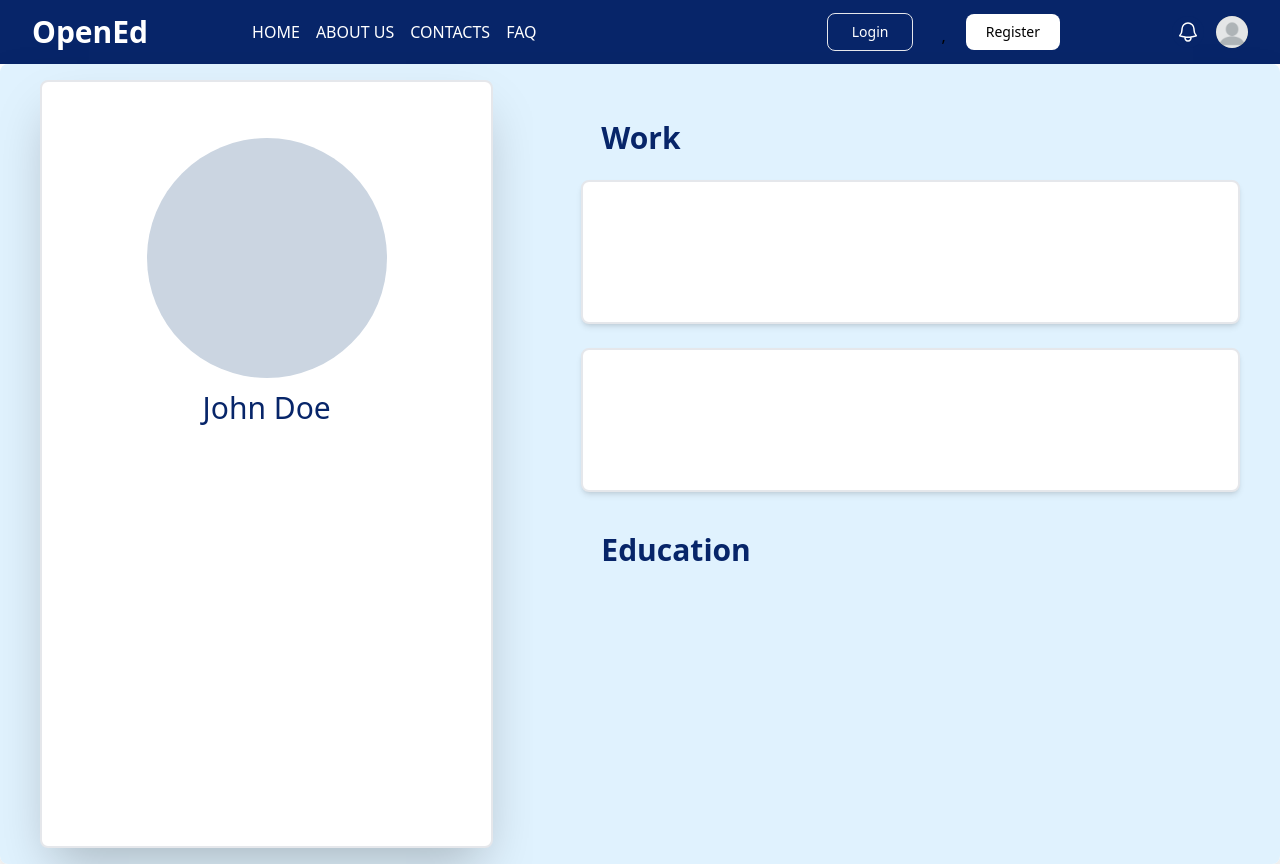
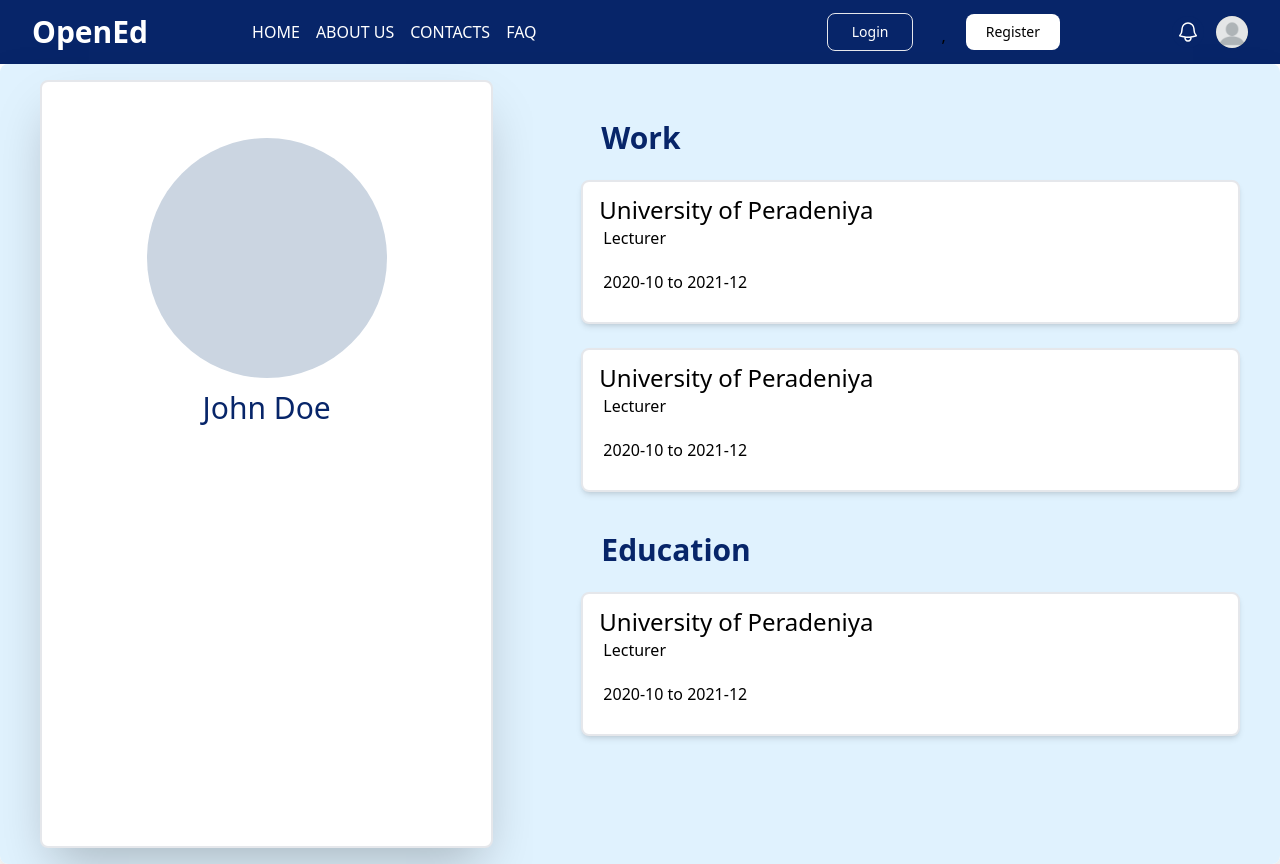
Before and after one commit to Xanvia/MOOC-IT-Center-UOP, a Next.js app in the folder frontend/: page /user in a window 1280 px wide. Built offline with nearby package versions, Linux system fonts and the light colour scheme; no server answers.

Commit message:
feat: add xpcard to education

```diff
--- a/frontend/src/app/user/page.tsx
+++ b/frontend/src/app/user/page.tsx
@@ -1,5 +1,5 @@
 import Navbar from '@/components/Navbar/Navbar'
-import WorkXpCard from '@/components/WorkXpCard/WorkXpCard'
+import XpCard from '@/components/XpCard/XpCard'
 import React from 'react'
 
 
@@ -30,11 +30,12 @@ export default function page() {
             <h1 className="ps-5 py-1 lg:py-4 text-3xl text-primary font-bold mb-2">
                 Work
             </h1>
-            <WorkXpCard/>
-            <WorkXpCard/>
+            <XpCard/>
+            <XpCard/>
             <h1 className="ps-5 py-1 lg:py-4 text-3xl text-primary font-bold mb-2">
                 Education
             </h1>
+            <XpCard/>
           </div>
         </div>
 
--- a/frontend/src/components/WorkXpCard/WorkXpCard.tsx
+++ /dev/null
@@ -1,15 +0,0 @@
-import React from "react";
-
-const WorkXpCard: React.FC = ({}) => {
-  return (
-    <div>
-        <div className="Box bg-white md:rounded-lg md:shadow-md border-2 py-3 h-36 w-full">
-
-        </div>
-        <br />
-    </div>
-
-  );
-};
-
-export default WorkXpCard;
--- /dev/null
+++ b/frontend/src/components/XpCard/XpCard.tsx
@@ -0,0 +1,23 @@
+import React from "react";
+
+const XpCard: React.FC = ({}) => {
+  return (
+    <div>
+        <div className="Box bg-white md:rounded-lg md:shadow-md border-2 py-3 h-36 w-full">
+          <div className="text text-2xl  ml-4">
+            <h1> University of Peradeniya</h1>
+          </div>
+          <div className="text  ml-5">
+            <h1> Lecturer</h1>
+          </div>
+          <div className="text mt-5 ml-5">
+            <h1> 2020-10 to 2021-12</h1>
+          </div>
+        </div>
+        <br />
+    </div>
+
+  );
+};
+
+export default XpCard;
```
